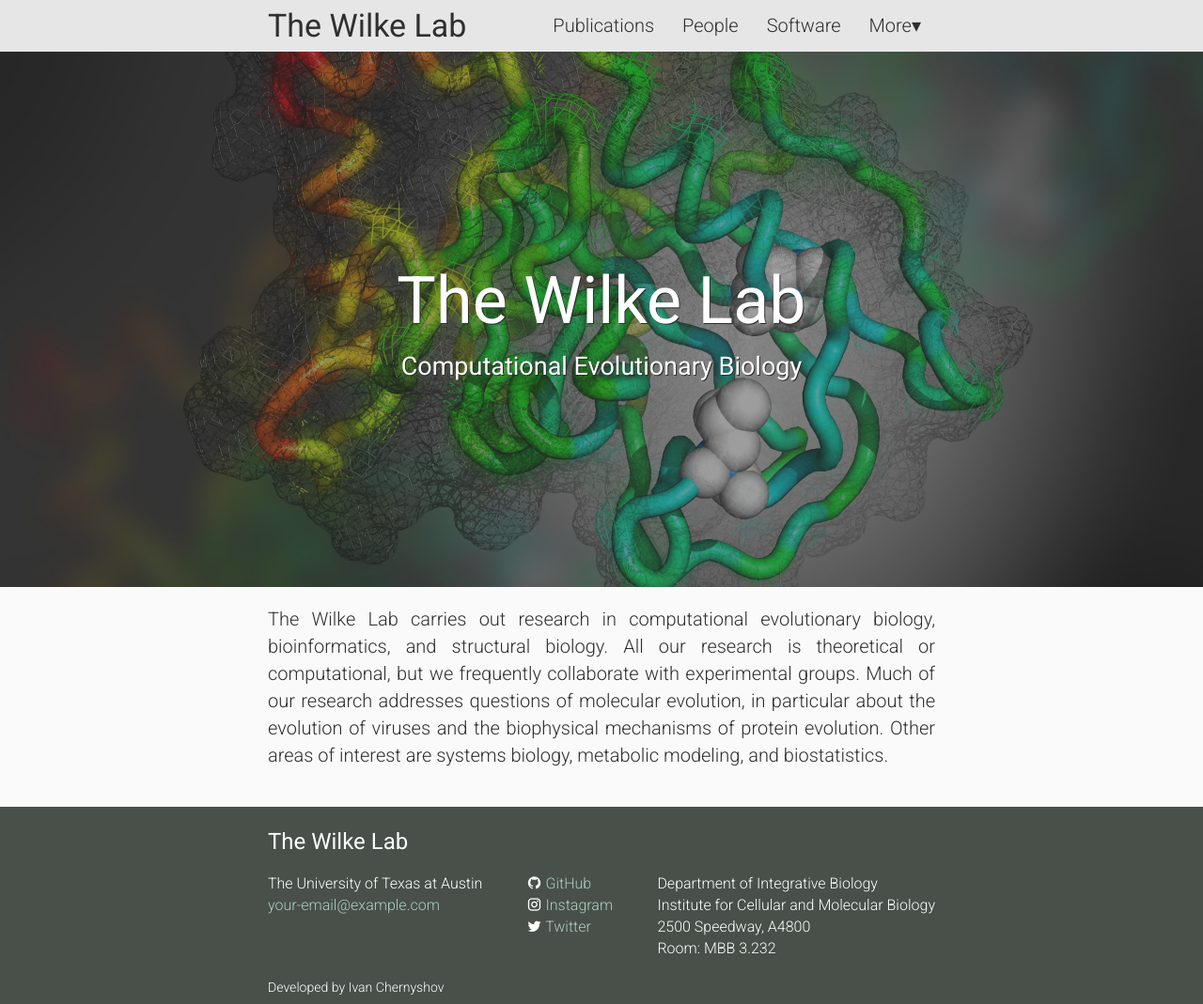
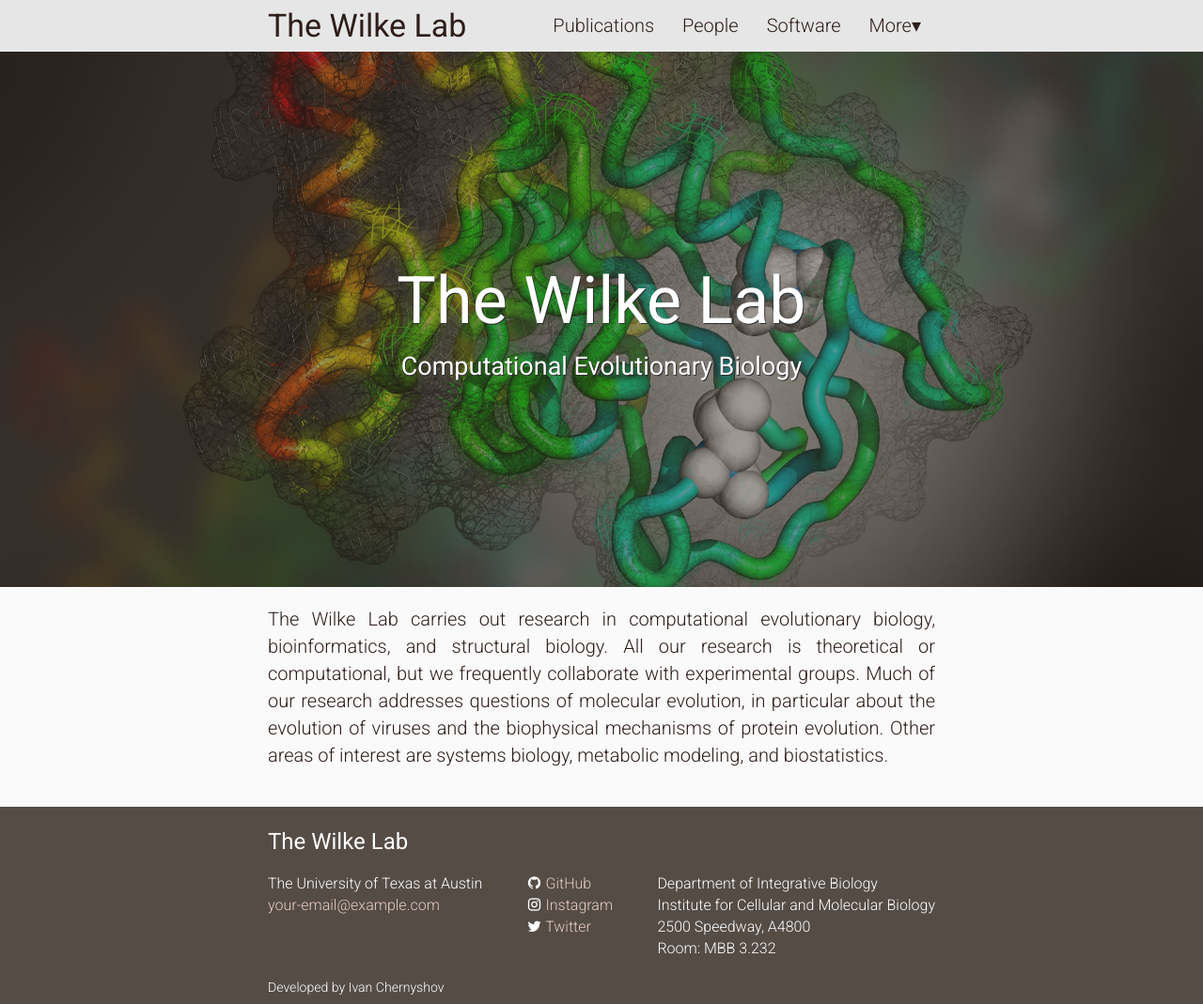
Before and after one commit to wilkelab/wilkelab.github.io, a Jekyll site: the page built from index.html, in a window 1280 px wide. Shown: the whole page at 94% size. Built offline with Jekyll 4.4.1, drawn with Linux system fonts in a browser that asks for light colours; nearby versions of some CDN libraries.

Commit message:
new colors

```diff
--- a/css/main.scss
+++ b/css/main.scss
@@ -18,6 +18,18 @@ $footer-bg-color: #6a6461;
 $main-image-bg-color: #544741;
 */
 /*--- My colors ---*/
+$base-text-color: #2D1E1A;
+$link-color: #A04604;
+$icon-color: #68331C;
+$bg-color-second: #F4F0EE;
+$bg-color-active: #D8CCC9;
+
+$footer-link-color: #E4CDBF;
+$footer-bg-color: #554C46;
+
+$main-image-bg-color: #3C3027;
+/*--------------*/
+/*--- backup ---
 $base-text-color: #2f2f2f;
 $link-color: #0C7365;
 $icon-color: #29584F;
@@ -28,7 +40,7 @@ $footer-link-color: #ADCDC6;
 $footer-bg-color: #485049;
 
 $main-image-bg-color: #3a3a3a;
-/*--------------*/
+--------------*/
 /*--- GLOBAL ---*/
 $base-font-family: "Roboto", Helvetica, Arial, sans-serif;
 $base-line-height: 1.45;
```
